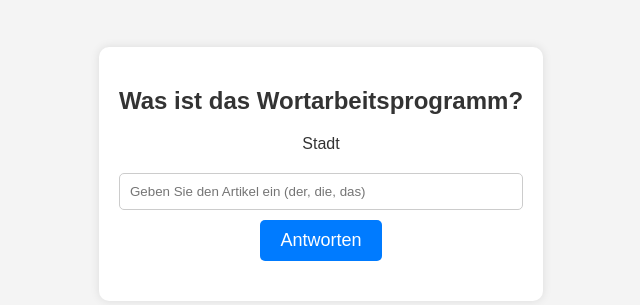
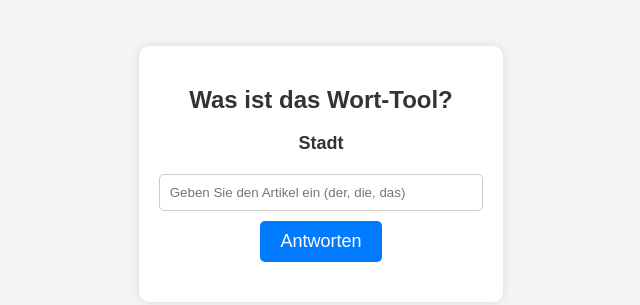
Before and after one commit to morsy777/Quiz-App, a plain HTML site: page index.html in a window 1280 px wide. Shown: the part 226-531 px from the top of the page, without its empty margins (319-959 px from the left). Drawn offline with Linux system fonts and the light colour scheme.

Commit message:
Update index.html

```diff
--- a/index.html
+++ b/index.html
@@ -54,12 +54,16 @@
         .score {
             font-weight: bold;
         }
+        #word {
+            font-size: 18px;
+            font-weight: bold;
+        }
     </style>
 </head>
 <body>
 
 <div class="quiz-container">
-    <h2 id="question">Was ist das Wortarbeitsprogramm?</h2>
+    <h2 id="question">Was ist das Wort-Tool?</h2>
     <p id="word"></p>
     <div class="input-container">
         <input type="text" id="userInput" placeholder="Geben Sie den Artikel ein (der, die, das)">
```
